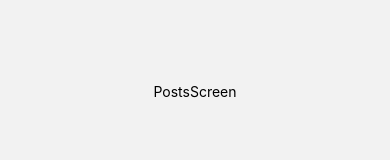
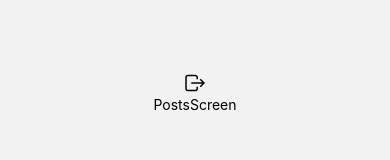
Before and after one commit to namhels/rn-social, a React Native app: screen / in a window 390 px wide. Shown: the part 338-498 px from the top of the page. Built offline with nearby package versions, Linux system fonts and the light colour scheme.

Commit message:
add icon log-out

```diff
--- a/Screens/mainScreen/PostsScreen.js
+++ b/Screens/mainScreen/PostsScreen.js
@@ -1,9 +1,11 @@
 import React from "react";
 import { View, Text, StyleSheet } from "react-native";
+import { Ionicons } from "@expo/vector-icons";
 
 const PostsScreen = () => {
   return (
     <View style={styles.container}>
+      <Ionicons name="log-out-outline" size={24} color="black" />
       <Text>PostsScreen</Text>
     </View>
   );
--- a/router.js
+++ b/router.js
@@ -12,13 +12,7 @@ import PostsScreen from "./Screens/mainScreen/PostsScreen";
 import CreatePostsScreen from "./Screens/mainScreen/CreatePostsScreen";
 import ProfileScreen from "./Screens/mainScreen/ProfileScreen";
 
-// import { MaterialCommunityIcons } from "@expo/vector-icons";
 import { AntDesign } from "@expo/vector-icons";
-// import {
-//   AiOutlineAppstore,
-//   AiOutlinePlus,
-//   AiOutlineUser,
-// } from "react-icons/ai";
 
 export const useRoute = (isAuth) => {
   if (!isAuth) {
```
